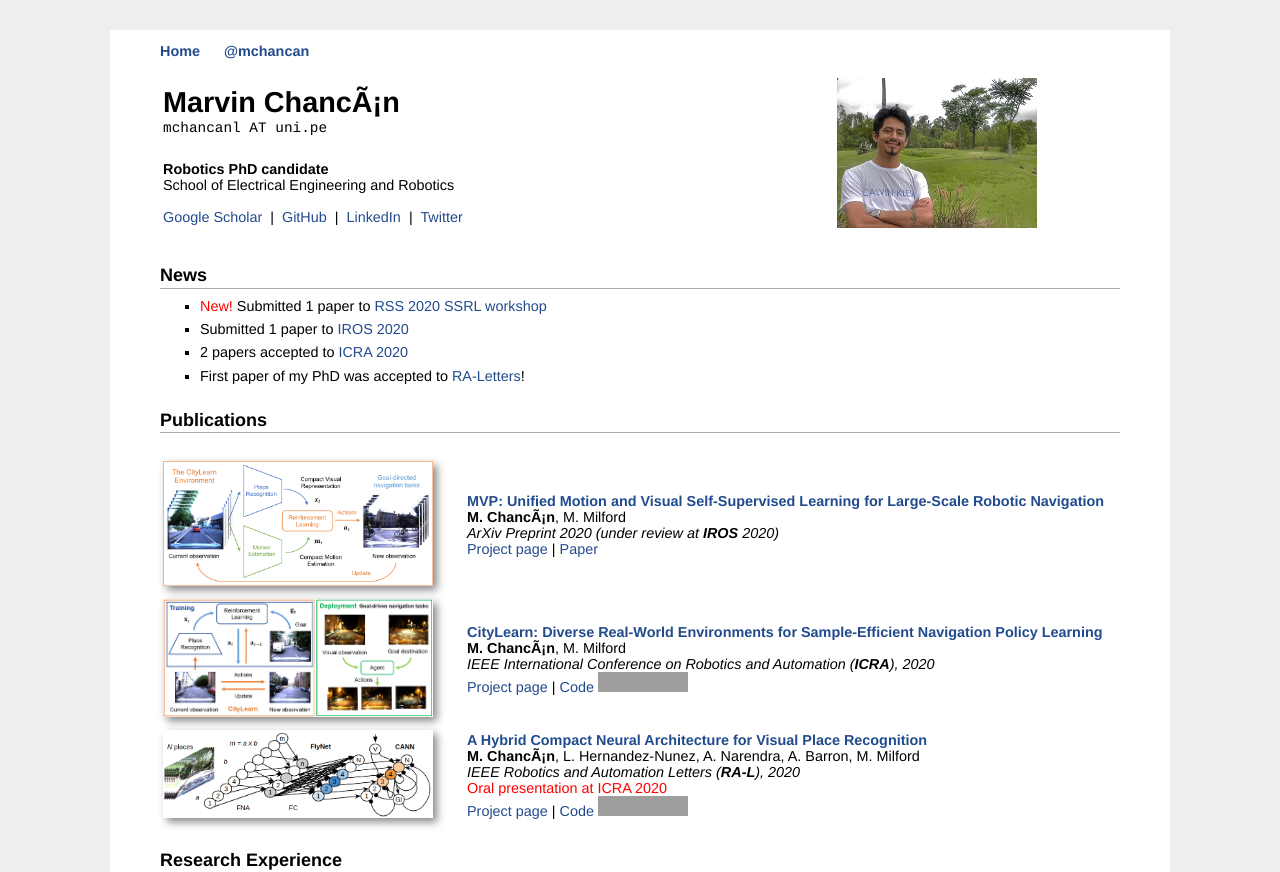
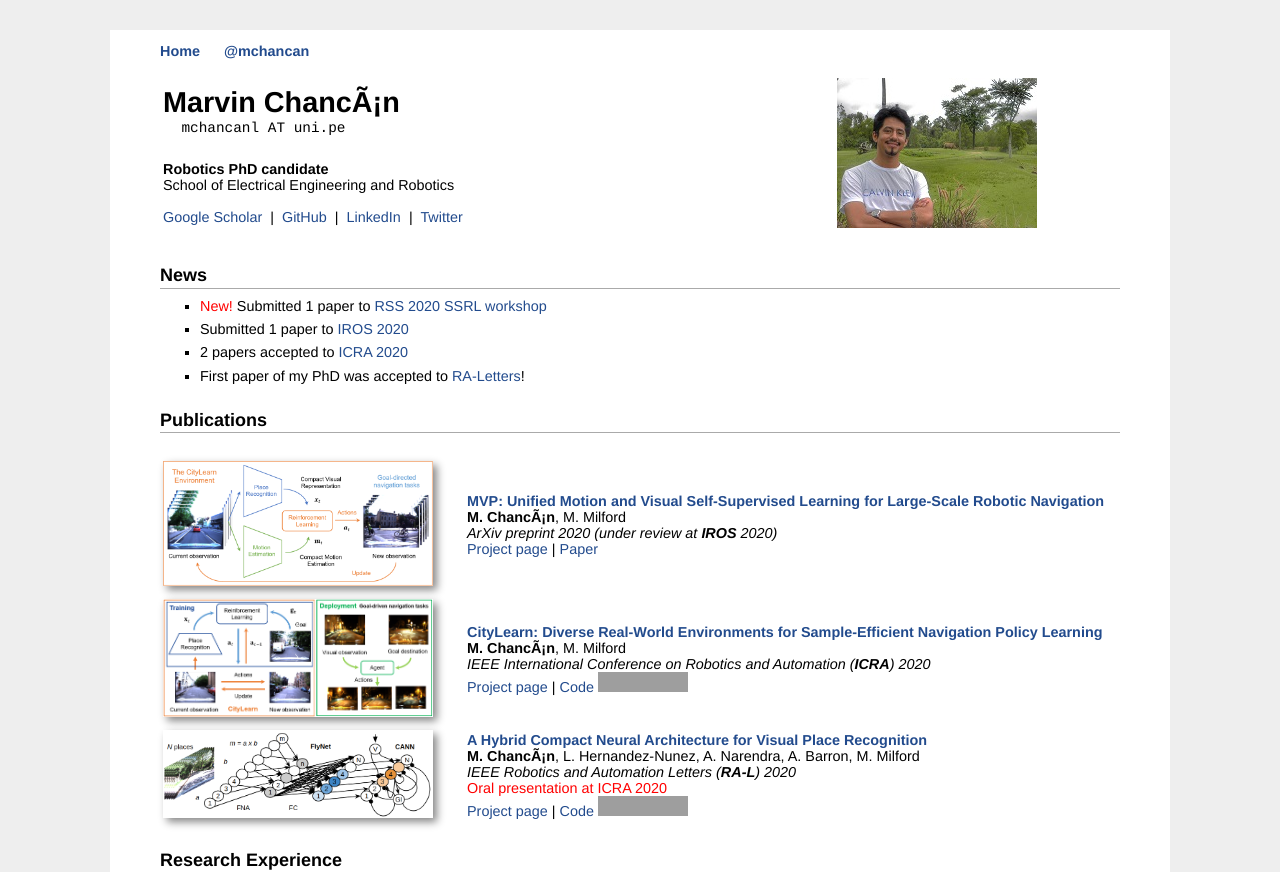
Before and after one commit to mchancan/mchancan.github.io, a Jekyll site: the page built from index.html, in a window 1280 px wide. Shown: the top 872 px of the page. Built offline with Jekyll 4.4.1, drawn with Linux system fonts in a browser that asks for light colours; comment, search, counter and statistics services are not loaded; grey boxes are pictures that could not be loaded.

Commit message:
Update index.html

```diff
--- a/index.html
+++ b/index.html
@@ -9,7 +9,7 @@ title: Marvin's Homepage
 			<td width="670">
 				<div id="toptitle">
 					<h1><b>Marvin Chancán</b></h1>
-					<font face="courier">mchancanl AT uni.pe </font></a>
+					&emsp; <font face="courier">mchancanl AT uni.pe </font></a>
 				</div>
 				<b>Robotics PhD candidate</b></br>
 				School of Electrical Engineering and Robotics </br>
@@ -49,7 +49,7 @@ title: Marvin's Homepage
 			<a href="projects/MVP/index.html"><b>MVP: Unified Motion and Visual Self-Supervised Learning for Large-Scale Robotic Navigation</b></a></br>
 			<!--<b>MVP: Unified Motion and Visual Self-Supervised Learning for Large-Scale Robotic Navigation</b> <br>-->
 			<b>M. Chancán</b>, M. Milford </br>
-			<em>ArXiv Preprint 2020 (under review at <b>IROS</b> 2020)</em></br>
+			<em>ArXiv preprint 2020 (under review at <b>IROS</b> 2020)</em></br>
 			<a href="projects/MVP/index.html">Project page</a>
 			| <a href="projects/MVP/MVP_v2.pdf">Paper</a>
 		</td>
@@ -65,7 +65,7 @@ title: Marvin's Homepage
 		<td>
 			<a href="projects/CityLearn/index.html"><b>CityLearn: Diverse Real-World Environments for Sample-Efficient Navigation Policy Learning</b></a></br>
 			<b>M. Chancán</b>, M. Milford </br>
-			<em>IEEE International Conference on Robotics and Automation (<b>ICRA</b>), 2020</em></br>
+			<em>IEEE International Conference on Robotics and Automation (<b>ICRA</b>) 2020</em></br>
 			<a href="projects/CityLearn/index.html">Project page</a>
 			<!--[<a href="https://arxiv.org/abs/1910.04335">arXiv</a>]-->
 			| <a href="https://github.com/mchancan/citylearn">Code</a> <a><iframe src="https://ghbtns.com/github-btn.html?user=mchancan&repo=citylearn&type=star&count=true&size=small" frameborder="0" scrolling="0" width="120px" height="20px"></iframe></a>
@@ -83,7 +83,7 @@ title: Marvin's Homepage
 		<td>
 			<a href="projects/FlyNet/index.html"><b>A Hybrid Compact Neural Architecture for Visual Place Recognition</b></a></br>
 			<b>M. Chancán</b>, L. Hernandez-Nunez, A. Narendra, A. Barron, M. Milford</br>
-			<em>IEEE Robotics and Automation Letters (<b>RA-L</b>), 2020</em></br>
+			<em>IEEE Robotics and Automation Letters (<b>RA-L</b>) 2020</em></br>
 			<font color = 'red'>Oral presentation at ICRA 2020</font></br>
 			<a href="projects/FlyNet/index.html">Project page</a>
 			<!--[<a href="https://arxiv.org/abs/1910.06840">ArXiv</a>]-->
```
